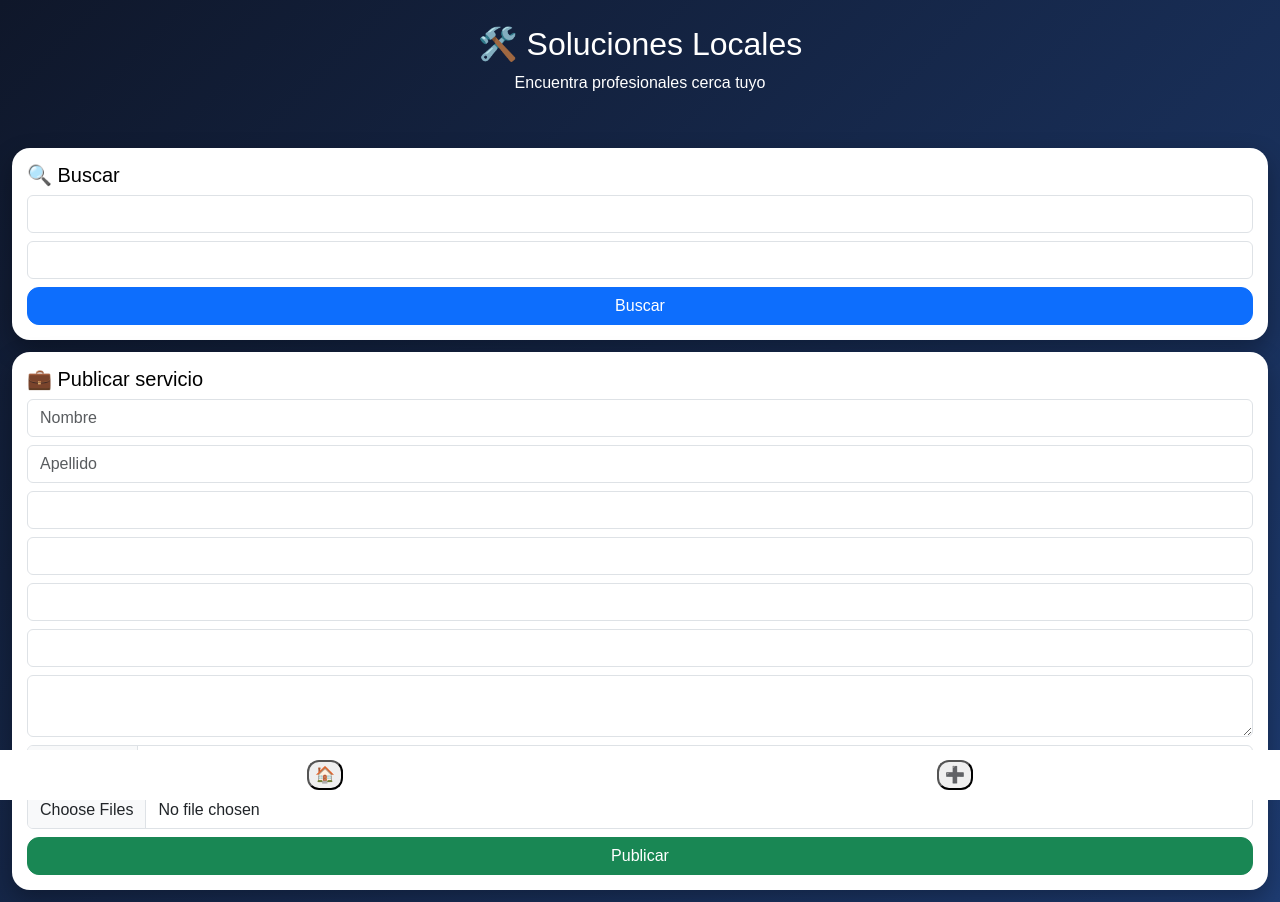
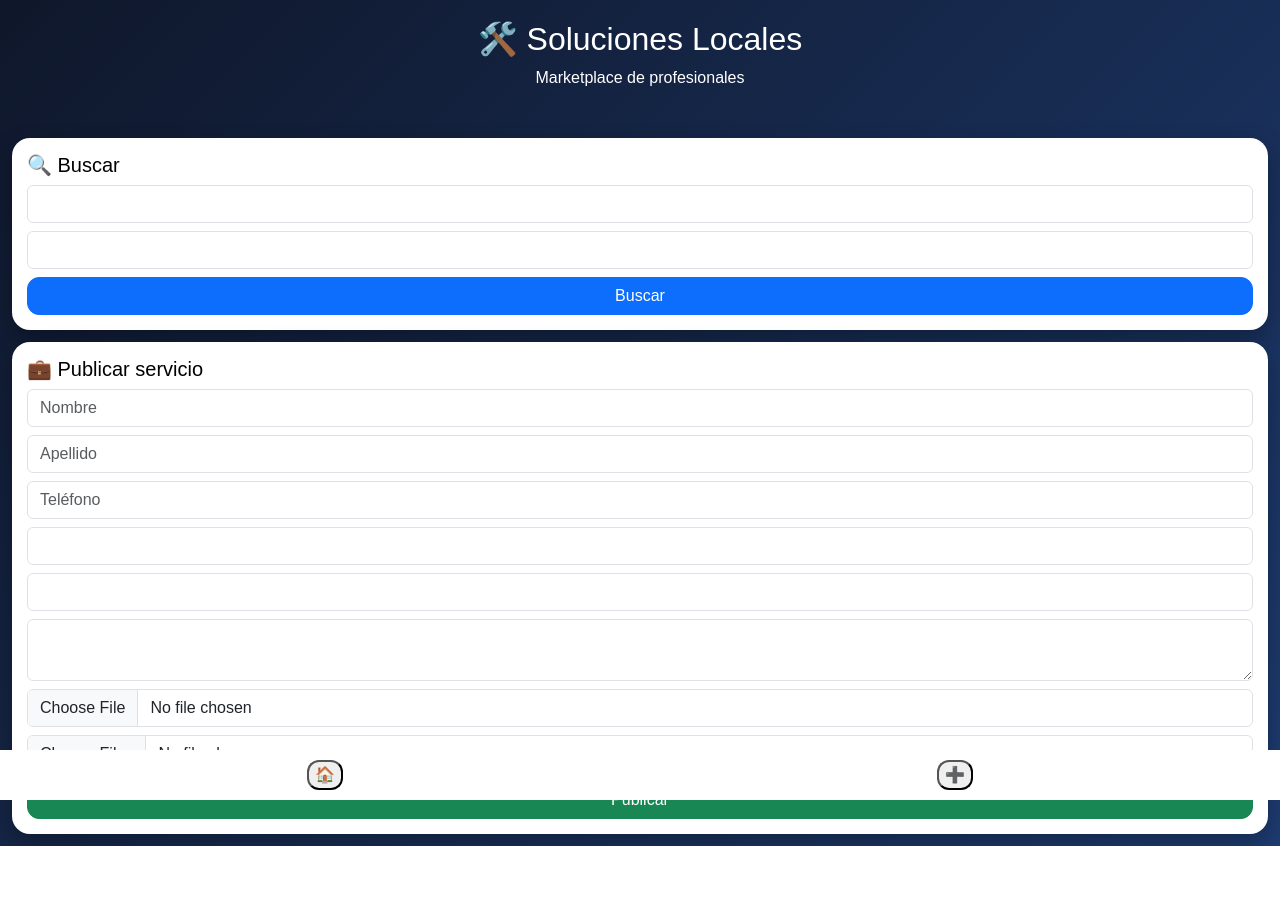
Before and after one commit to RaulBaez182/soluciones-locales, a Flask app: page / in a window 1280 px wide. After the commit the page ends 846 px from the top, so only its background shows below. Run offline with Flask 3, Linux system fonts and the light colour scheme; lists and menus that the app fills with data are empty.

Commit message:
Update index.html

```diff
--- a/templates/index.html
+++ b/templates/index.html
@@ -15,7 +15,7 @@
 
 .hero{
 text-align:center;
-padding:25px;
+padding:20px;
 }
 
 .cardx{
@@ -43,13 +43,9 @@
 
 .gal img{
 width:100%;
-height:90px;
+height:85px;
 object-fit:cover;
 border-radius:10px;
-}
-
-button{
-border-radius:12px !important;
 }
 
 .nav{
@@ -61,6 +57,10 @@
 justify-content:space-around;
 padding:10px;
 }
+
+button{
+border-radius:12px !important;
+}
 </style>
 </head>
 
@@ -68,7 +68,7 @@
 
 <div class="hero">
 <h2>🛠️ Soluciones Locales</h2>
-<p>Encuentra profesionales cerca tuyo</p>
+<p>Marketplace de profesionales</p>
 </div>
 
 <div class="cardx">
@@ -89,8 +89,7 @@
 
 <input name="nombre" class="form-control mb-2" placeholder="Nombre">
 <input name="apellido" class="form-control mb-2" placeholder="Apellido">
-<input name="email" class="form-control mb-2">
-<input name="telefono" class="form-control mb-2">
+<input name="telefono" class="form-control mb-2" placeholder="Teléfono">
 
 <select name="ciudad" id="ciudad2" class="form-control mb-2"></select>
 <select name="oficio" id="oficio2" class="form-control mb-2"></select>
@@ -112,6 +111,7 @@
 <script>
 
 async function init(){
+
 let o = await (await fetch("/categorias")).json()
 let c = await (await fetch("/ciudades")).json()
 
```
